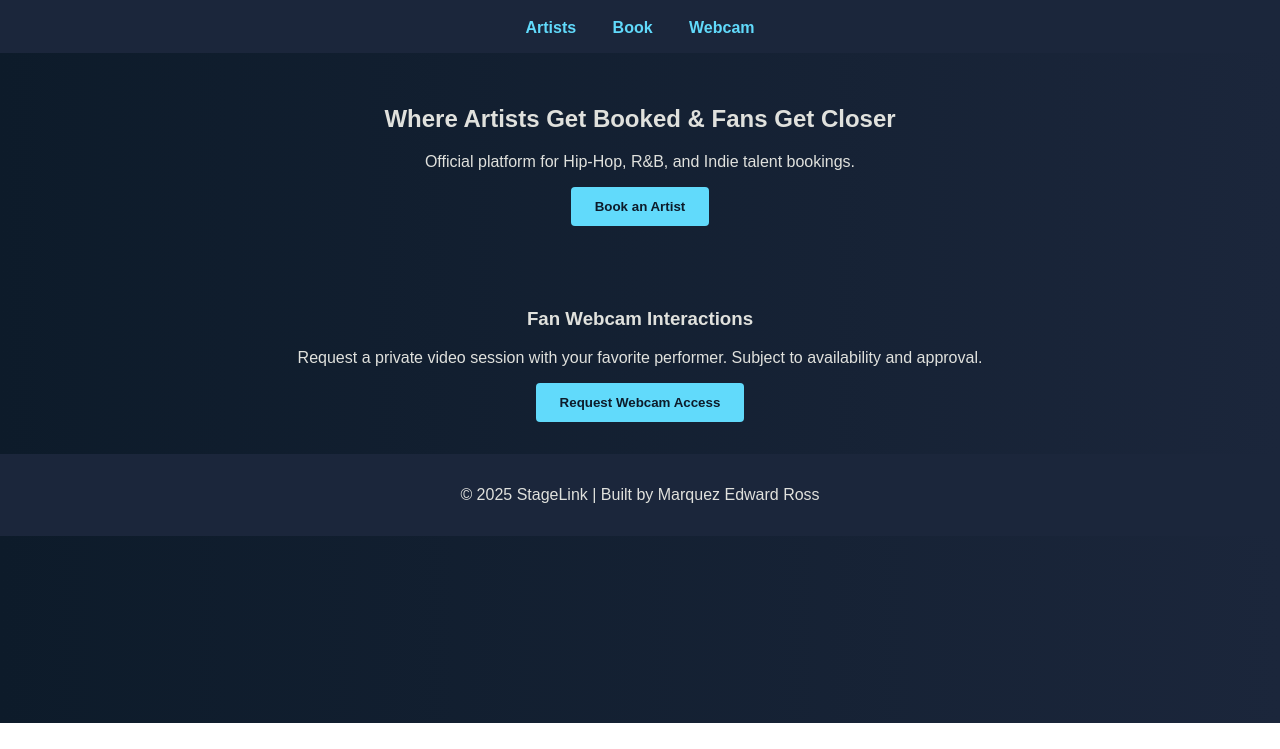
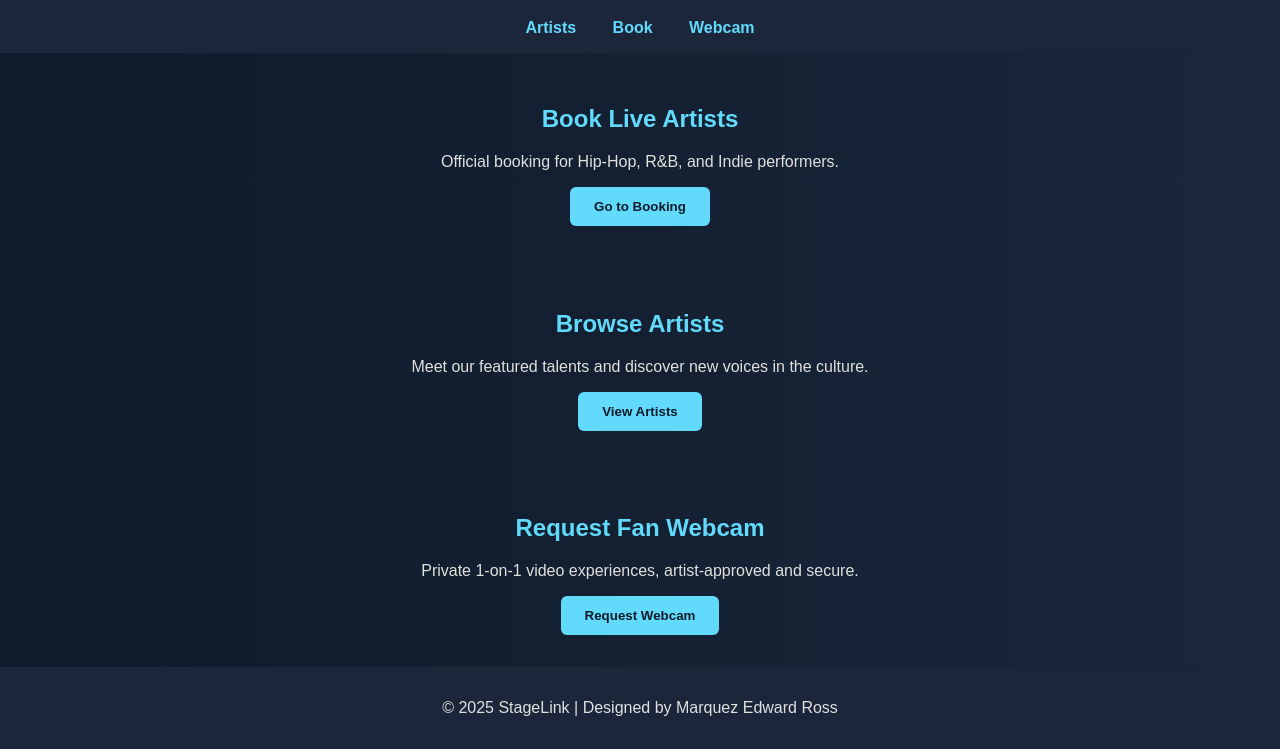
Before and after one commit to RocBoi/SafeLink-Booking_Platform, a plain HTML site: page index.html in a window 1280 px wide. Shown: the part 77-826 px from the top of the page. Before the commit the page ends 800 px from the top, so only its background shows below. Drawn offline with Linux system fonts and the light colour scheme; files that its build step writes are made by us from their sources.

Commit message:
Update index.html

```diff
--- a/index.html
+++ b/index.html
@@ -3,42 +3,50 @@
 <head>
   <meta charset="UTF-8" />
   <meta name="viewport" content="width=device-width, initial-scale=1.0" />
-  <meta name="description" content="StageLink - Official booking platform for Hip-Hop and R&B artists with live fan experiences." />
-  <meta property="og:title" content="StageLink - Book Artists & Connect Live" />
-  <meta property="og:description" content="Artist-only performance booking and webcam fan experiences." />
+  <meta name="description" content="StageLink – Book top artists, explore talent, and schedule private fan experiences." />
+  <meta property="og:title" content="StageLink - Book Artists & Go Live" />
+  <meta property="og:description" content="Secure artist booking, fan interaction webcam requests, and artist discovery." />
   <meta property="og:image" content="/public/img/stagelink-cover.jpg" />
   <meta property="og:url" content="https://stagelink.live" />
   <meta name="twitter:card" content="summary_large_image" />
-  <title>StageLink – Book Artists & Schedule Fan Experiences</title>
+  <title>StageLink – Book Artists, Watch, Interact</title>
   <link rel="stylesheet" href="/styles/main.css" />
   <style>
     body {
       background: linear-gradient(to right, #0d1b2a, #1b263b);
       color: #e0e1dd;
-      font-family: Arial, sans-serif;
+      font-family: 'Arial', sans-serif;
+      margin: 0;
+      padding: 0;
     }
     header, footer {
       background-color: #1b263b;
+      padding: 1rem;
+      text-align: center;
       color: #e0e1dd;
-      text-align: center;
-      padding: 1rem;
+    }
+    nav {
+      margin-top: 0.5rem;
     }
     nav a {
-      color: #61dafb;
       margin: 0 1rem;
       text-decoration: none;
+      color: #61dafb;
       font-weight: bold;
     }
-    .hero {
+    .section {
       text-align: center;
       padding: 2rem 1rem;
+    }
+    .section h2 {
+      color: #61dafb;
     }
     button {
       background-color: #61dafb;
       color: #0d1b2a;
       padding: 0.75rem 1.5rem;
       border: none;
-      border-radius: 4px;
+      border-radius: 6px;
       font-weight: bold;
       cursor: pointer;
     }
@@ -59,21 +67,27 @@
   </header>
 
   <main>
-    <section class="hero">
-      <h2>Where Artists Get Booked & Fans Get Closer</h2>
-      <p>Official platform for Hip-Hop, R&B, and Indie talent bookings.</p>
-      <button onclick="window.location.href='/booking/index.html'">Book an Artist</button>
+    <section class="section">
+      <h2>Book Live Artists</h2>
+      <p>Official booking for Hip-Hop, R&B, and Indie performers.</p>
+      <button onclick="window.location.href='/booking/index.html'">Go to Booking</button>
     </section>
 
-    <section class="hero">
-      <h3>Fan Webcam Interactions</h3>
-      <p>Request a private video session with your favorite performer. Subject to availability and approval.</p>
-      <button onclick="window.location.href='/webcam/index.html'">Request Webcam Access</button>
+    <section class="section">
+      <h2>Browse Artists</h2>
+      <p>Meet our featured talents and discover new voices in the culture.</p>
+      <button onclick="window.location.href='/artists/index.html'">View Artists</button>
+    </section>
+
+    <section class="section">
+      <h2>Request Fan Webcam</h2>
+      <p>Private 1-on-1 video experiences, artist-approved and secure.</p>
+      <button onclick="window.location.href='/webcam/index.html'">Request Webcam</button>
     </section>
   </main>
 
   <footer>
-    <p>&copy; 2025 StageLink | Built by Marquez Edward Ross</p>
+    <p>&copy; 2025 StageLink | Designed by Marquez Edward Ross</p>
   </footer>
 </body>
 </html>
```
